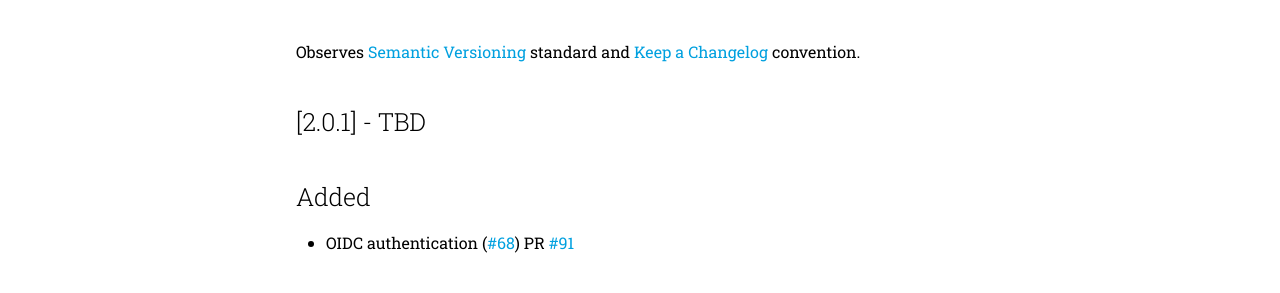
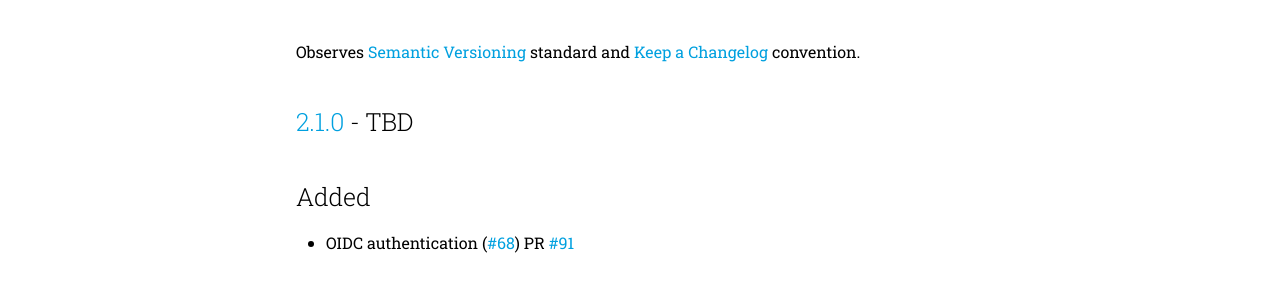
Before and after one commit to datajoint/sci-viz, an MkDocs documentation site: the page built from docs/src/changelog.md, in a window 1280 px wide and 900 px high. Shown: the part 141-434 px from the top of the window. Built offline with MkDocs 1.6.1 and Material for MkDocs 9.7.7, drawn with Linux system fonts in a browser that asks for light colours; comment, search, counter and statistics services are not loaded; the version menu is left out.

Commit message:
bump ver

```diff
--- a/docs/src/changelog.md
+++ b/docs/src/changelog.md
@@ -2,7 +2,7 @@
 
 Observes [Semantic Versioning](https://semver.org/spec/v2.0.0.html) standard and [Keep a Changelog](https://keepachangelog.com/en/1.0.0/) convention.
 
-## [2.0.1] - TBD
+## [2.1.0] - TBD
 
 ## Added
 
--- a/package.json
+++ b/package.json
@@ -1,6 +1,6 @@
 {
     "name": "app",
-    "version": "2.0.1",
+    "version": "2.1.0",
     "private": true,
     "homepage": ".",
     "dependencies": {
```
Also changed, not shown: other parts of docs/src/changelog.md (+1 -0 lines), 1 other file.
